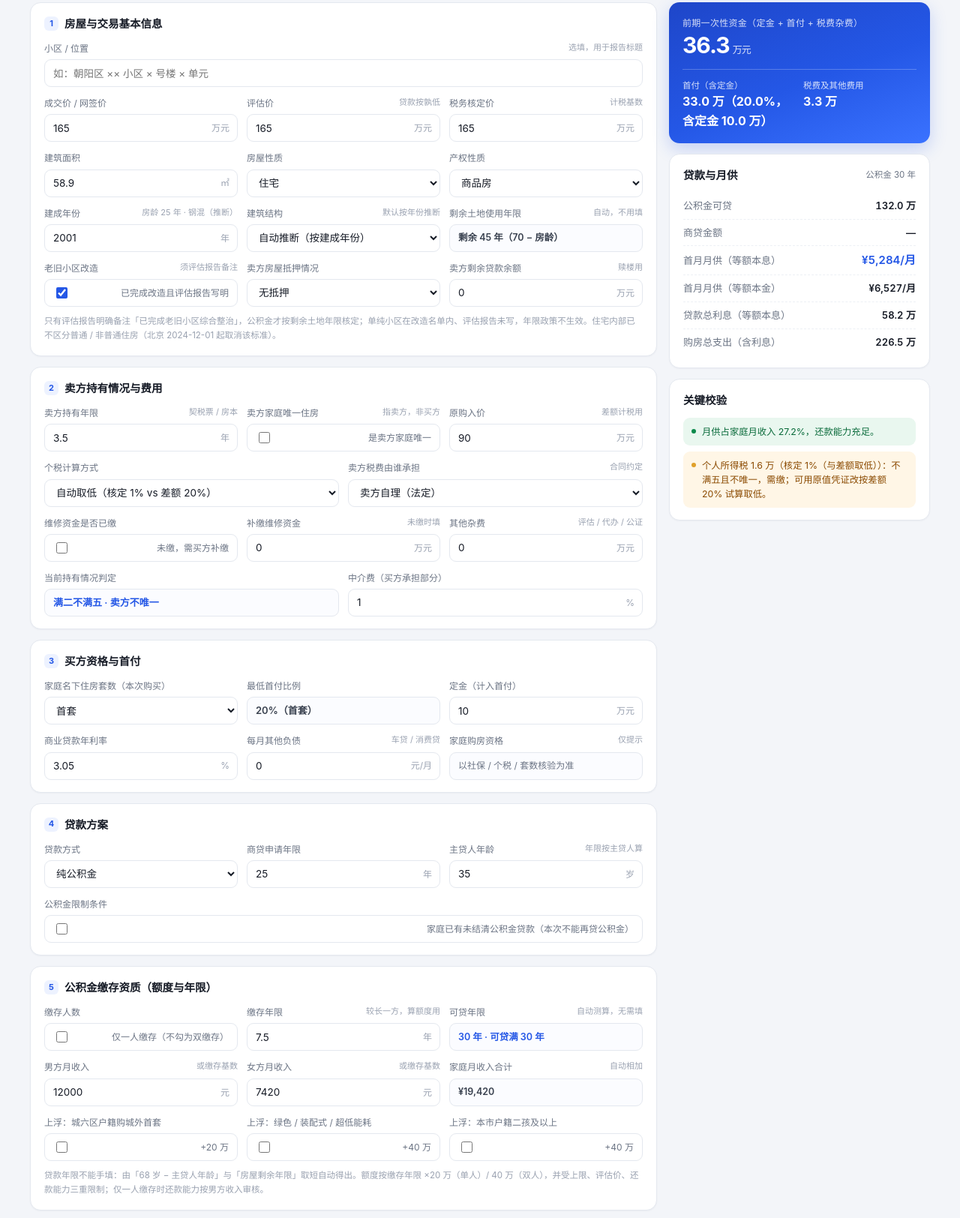
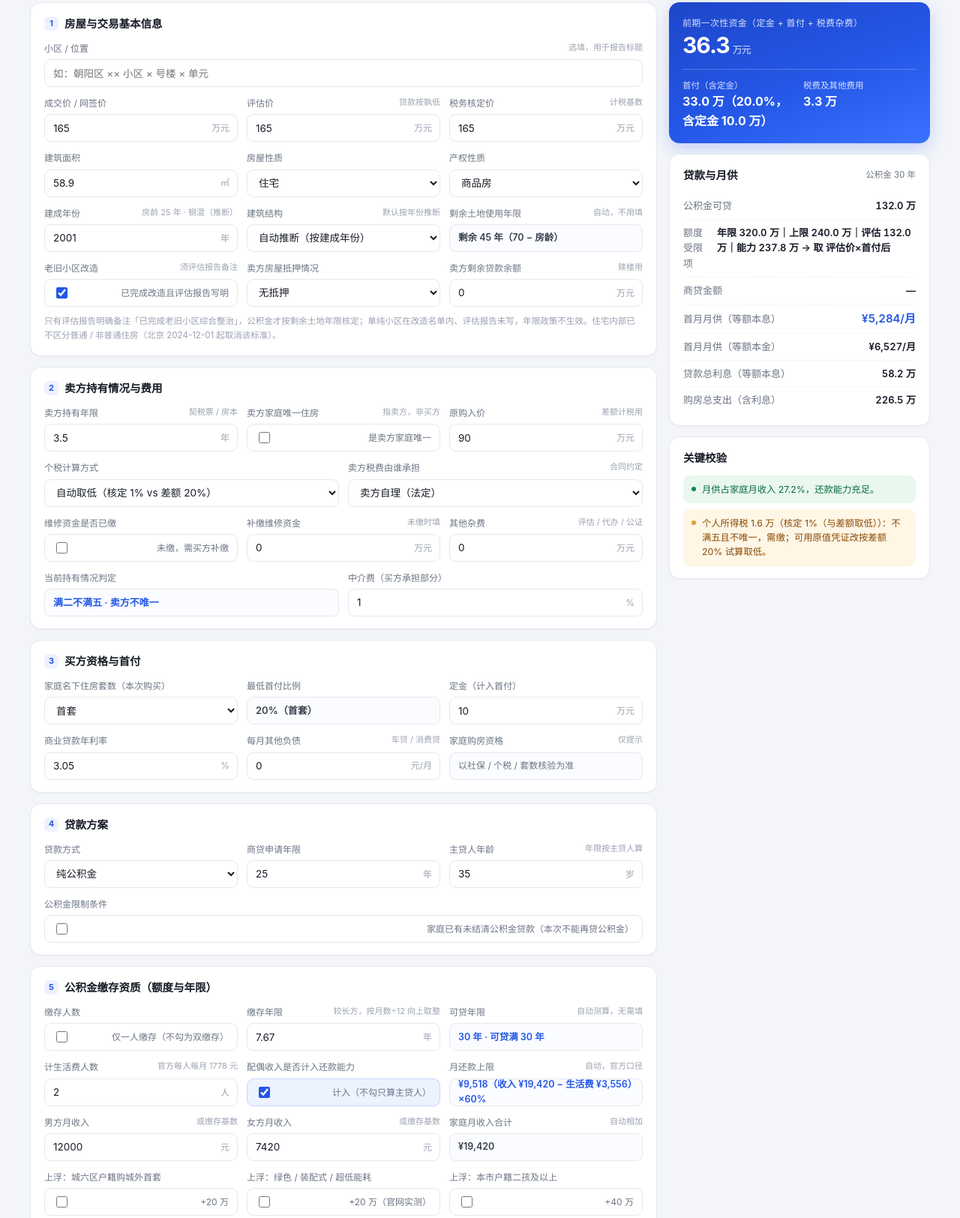
Before and after one commit to CesarH-max/static-tools, a plain HTML site: page house-calc/index.html in a window 1280 px wide. Shown: the part 142-1766 px from the top of the page at 75% size. Drawn offline with Linux system fonts and the light colour scheme.

Commit message:
house-calc: 公积金口径对齐官方计算器

```diff
--- a/house-calc/index.html
+++ b/house-calc/index.html
@@ -357,8 +357,13 @@ body.preview .grid,body.preview .tables,body.preview .chips,body.preview .foot,b
             <label>缴存人数</label>
             <label class="chk" id="wrapSingle"><input id="fSingle" type="checkbox">仅一人缴存（不勾为双缴存）</label>
           </div>
-          <div class="f"><label>缴存年限 <em>较长一方，算额度用</em></label><div class="inp hasunit"><input id="fFundYears" data-num type="number" step="0.5" value="7.5"><span class="unit">年</span></div></div>
+          <div class="f"><label>缴存年限 <em>较长方，按月数÷12 向上取整</em></label><div class="inp hasunit"><input id="fFundYears" data-num type="number" step="0.01" value="7.67"><span class="unit">年</span></div></div>
           <div class="f"><label>可贷年限 <em>自动测算，无需填</em></label><div class="chk" style="cursor:default;background:#fbfcff"><span id="fundTermChip" style="font-weight:600;color:var(--brand);font-size:12.5px">—</span></div></div>
+        </div>
+        <div class="row three" style="margin-top:12px">
+          <div class="f"><label>计生活费人数 <em>官方每人每月 1778 元</em></label><div class="inp hasunit"><input id="fLifePersons" data-num type="number" step="1" value="2"><span class="unit">人</span></div></div>
+          <div class="f"><label>配偶收入是否计入还款能力</label><label class="chk" id="wrapCountSpouse"><input id="fCountSpouse" type="checkbox" checked>计入（不勾只算主贷人）</label></div>
+          <div class="f"><label>月还款上限 <em>自动，官方口径</em></label><div class="chk" style="cursor:default;background:#fbfcff"><span id="capChip" style="font-weight:600;font-size:12.5px;color:var(--brand)">—</span></div></div>
         </div>
         <div class="row three" style="margin-top:12px">
           <div class="f"><label>男方月收入 <em>或缴存基数</em></label><div class="inp hasunit"><input id="fIncomeM" data-num type="number" step="100" value="12000"><span class="unit">元</span></div></div>
@@ -367,10 +372,10 @@ body.preview .grid,body.preview .tables,body.preview .chips,body.preview .foot,b
         </div>
         <div class="row three" style="margin-top:12px">
           <div class="f"><label>上浮：城六区户籍购城外首套</label><label class="chk" id="wrapUpOut"><input id="fUpOut" type="checkbox">+20 万</label></div>
-          <div class="f"><label>上浮：绿色 / 装配式 / 超低能耗</label><label class="chk" id="wrapUpGreen"><input id="fUpGreen" type="checkbox">+40 万</label></div>
+          <div class="f"><label>上浮：绿色 / 装配式 / 超低能耗</label><label class="chk" id="wrapUpGreen"><input id="fUpGreen" type="checkbox">+20 万（官网实测）</label></div>
           <div class="f"><label>上浮：本市户籍二孩及以上</label><label class="chk" id="wrapUpKids"><input id="fUpKids" type="checkbox">+40 万</label></div>
         </div>
-        <p class="note-line">贷款年限不能手填：由「68 岁 − 主贷人年龄」与「房屋剩余年限」取短自动得出。额度按缴存年限 ×20 万（单人）/ 40 万（双人），并受上限、评估价、还款能力三重限制；仅一人缴存时还款能力按男方收入审核。</p>
+        <p class="note-line">额度算法已与官网「公积金贷款计算器」对齐（2026-11 实测）：取四者的最小值 —— ①缴存年限额（向上取整年数 ×20 万单人 / 40 万双人）；②政策上限（首套 120 万 / 240 万，绿色 +20 万、多子女 +40 万，城六区外购房 +20 万按问答手工叠加）；③评估价×（1−最低首付比例）；④还款能力＝（计入月收入 −1778×生活费人数）×60% 折算成的贷款现值。贷款年限由「68 岁 − 主贷人年龄」与「房屋剩余年限」取短得出。</p>
       </div>
 
     </div>
@@ -390,6 +395,7 @@ body.preview .grid,body.preview .tables,body.preview .chips,body.preview .foot,b
         <h2>贷款与月供<span class="tip" id="rTermTip">—</span></h2>
         <div class="rows">
           <div class="line"><span class="l">公积金可贷</span><span class="r" id="rFundLoan">—</span></div>
+          <div class="line"><span class="l">额度受限项</span><span class="r" id="rFundBreak">—</span></div>
           <div class="line"><span class="l">商贷金额</span><span class="r" id="rCommLoan">—</span></div>
           <div class="line"><span class="l">首月月供（等额本息）</span><span class="r big" id="rMonthly">—</span></div>
           <div class="line"><span class="l">首月月供（等额本金）</span><span class="r" id="rMonthly2">—</span></div>
@@ -510,7 +516,9 @@ body.preview .grid,body.preview .tables,body.preview .chips,body.preview .foot,b
     var fYears= num('fFundYears');
     var incomeM = num('fIncomeM'), incomeF = num('fIncomeF');
     var incomeTotal = incomeM + incomeF;
-    var income = single ? incomeM : incomeTotal;
+    var countSpouse = $('fCountSpouse') ? $('fCountSpouse').checked : true;
+    var lifePersons = Math.max(1, num('fLifePersons') || 2);
+    var income = single ? incomeM : (countSpouse ? incomeTotal : incomeM);
     var bAge  = num('fBorrowAge');
     var cRate = num('fCommRate') / 100;
     var cTerm = num('fCommTerm');
@@ -616,17 +624,27 @@ body.preview .grid,body.preview .tables,body.preview .chips,body.preview .foot,b
     else termDriver = '可贷满 30 年';
 
     var perYear = single ? 20 : 40;
-    var yearsCeil = Math.ceil(fYears);
+    var yearsCeil = Math.ceil(fYears - 1e-9);
     var quotaByYears = yearsCeil * perYear * 1e4;
     var baseCap = (single ? 120 : 240) * 1e4;
-    var upSum = (upOut ? 20 : 0) + (upGreen ? 40 : 0) + (upKids ? 40 : 0);
-    var upApplied = Math.min(upSum, single ? 60 : 100) * 1e4;
-    var fundCap = baseCap + upApplied;
+    var upSum = (upOut ? 20 : 0) + (upGreen ? 20 : 0) + (upKids ? 40 : 0);
+    var fundCap = baseCap + upSum * 1e4;
 
-    var abilityMonthly = income * 0.6;
+    /* 官方口径：先扣基本生活费（每人每月 1778 元），再按 60% 计月还款上限 */
+    var lifeStd = 1778 * lifePersons;
+    var netIncome = Math.max(0, income - lifeStd);
+    var abilityMonthly = netIncome * 0.6;
     var abilityLoan = fundTerm > 0 ? pvOf(fundRate / 12, fundTerm * 12, abilityMonthly) : 0;
     var fundLimit = Math.min(quotaByYears, fundCap, maxLoanVal);
     var fundLoan = fundBlocked ? 0 : Math.max(0, Math.min(fundLimit, abilityLoan));
+    var bindItems = [
+      ['缴存年限额', quotaByYears],
+      ['政策上限', fundCap],
+      [isRes ? '评估价×首付后' : '可贷上限', maxLoanVal],
+      ['还款能力', abilityLoan]
+    ];
+    var bindMin = bindItems[0];
+    bindItems.forEach(function(it){ if(it[1] < bindMin[1]) bindMin = it; });
 
     var cTermMax = !isRes ? 10 : Math.min(30, Math.max(0, 70 - bAge));
     var commTerm = Math.max(0, Math.min(cTerm, cTermMax));
@@ -665,6 +683,13 @@ body.preview .grid,body.preview .tables,body.preview .chips,body.preview .foot,b
     $('rDown').textContent = wan(down) + '（' + pct(downRate) + '，含定金 ' + wan(deposit) + '）';
     $('rTaxFee').textContent = wan(buyerFees);
     $('rFundLoan').textContent = fundLoanFinal > 0 ? wan(fundLoanFinal) : '—';
+    if($('rFundBreak')){
+      $('rFundBreak').textContent = fundBlocked ? '公积金不可用' :
+        ('年限 ' + wan(quotaByYears) + '｜上限 ' + wan(fundCap) + '｜评估 ' + wan(maxLoanVal) + '｜能力 ' + wan(abilityLoan) + ' → 取 ' + bindMin[0]);
+    }
+    if($('capChip')){
+      $('capChip').textContent = money(abilityMonthly) + '（收入 ' + money(income) + ' − 生活费 ' + money(lifeStd) + '）×60%';
+    }
     $('rCommLoan').textContent = commLoan > 0 ? wan(commLoan) : '—';
     $('rMonthly').textContent = monthly1 > 0 ? money(monthly1) + '/月' : '全款无月供';
     $('rMonthly2').textContent = monthly2 > 0 ? money(monthly2) + '/月' : '—';
@@ -886,7 +911,7 @@ body.preview .grid,body.preview .tables,body.preview .chips,body.preview .foot,b
         '<p>1. 契税：家庭唯一住房 140㎡ 及以下 1%、140㎡ 以上 1.5%；家庭第二套 140㎡ 及以下 1%、以上 2%；三套及以上及非住宅 3%（2024 年 12 月 1 日起）。</p>' +
         '<p>2. 增值税：个人销售购买满 2 年的住房免征；不足 2 年的按 3% 征收率全额缴纳（2026 年 1 月 1 日起）。附加税费按增值税的 6%（小规模减半）估算。</p>' +
         '<p>3. 个人所得税：满五唯一（卖方家庭）免征；否则按核定 1% 或差额 20% 孰低计征。北京已自 2024 年 12 月 1 日起取消普通 / 非普通住房标准。</p>' +
-        '<p>4. 公积金：每缴存一年可贷 20 万元（单人）/ 40 万元（夫妻双人），首套上限 120 万 / 240 万元，符合城六区外购房、绿色建筑、多子女条件可叠加上浮（单人最高 60 万、双人最高 100 万）；首套公积金利率 2.6%、二套 3.075%；首套最低首付 20%、二套 25%。</p>' +
+        '<p>4. 公积金：每缴存一年可贷 20 万元（单人）/ 40 万元（夫妻双人），首套上限 120 万 / 240 万元，绿色 +20 万、多子女 +40 万、城六区外购房 +20 万可叠加；还款能力按「（计入月收入 − 每人 1778 元基本生活费）×60%」折算，与官网计算器一致；首套公积金利率 2.6%、二套 3.075%；首套最低首付 20%、二套 25%。</p>' +
         '<p>5. 公积金贷款期限最长 30 年：按「68 岁 − 主贷人年龄」与「房屋剩余年限」取短；已完成老旧小区改造且评估报告备注的，按剩余土地使用年限减 3 年，未改造的按砖混 50 年 / 钢混 60 年减已用年限再减 3 年。</p>' +
         '<p>6. 商办（非住宅）：不能使用公积金，首付一般不低于 50%；税费按差额 5% 增值税、差额 20% 个人所得税、0.05% 印花税及土地增值税（四档累进，本表为估算）计算。</p>' +
         '<p>7. 已购公房、经适房、回迁 / 安置房、限价房上市涉及土地出让金或综合地价款，比例与差额口径按房屋来源类型核定，本表为估算。</p>' +
@@ -920,10 +945,10 @@ body.preview .grid,body.preview .tables,body.preview .chips,body.preview .foot,b
     fOwn:'commercial_house', fStruct:'auto', fYear:'2001',
     fAgency:'1', fHoldYears:'3.5', fOrig:'90', fBuyer:'1', fTaxBorne:'seller',
     fRepairDue:false, fRepairFee:'0', fOtherFee:'0', fMortgage:'none', fMortBal:'0',
-    fCommRate:'3.05', fMode:'fund', fCommTerm:'25', fBorrowAge:'35', fFundYears:'7.5',
-    fIncomeM:'12000', fIncomeF:'7420', fOtherDebt:'0', fDeposit:'10', fTaxMethod:'auto'
+    fCommRate:'3.05', fMode:'fund', fCommTerm:'25', fBorrowAge:'35', fFundYears:'7.67',
+    fIncomeM:'12000', fIncomeF:'7420', fOtherDebt:'0', fDeposit:'10', fTaxMethod:'auto', fLifePersons:'2'
   };
-  var checks = { fRenovated:true, fUnique:false, fSingle:false, fFundBlock:false,
+  var checks = { fRenovated:true, fUnique:false, fSingle:false, fFundBlock:false, fCountSpouse:true,
     fRepairDue:false, fUpOut:false, fUpGreen:false, fUpKids:false };
 
   function setVal(id, v){ var el = $(id); if(el){ el.value = v; } }
```
